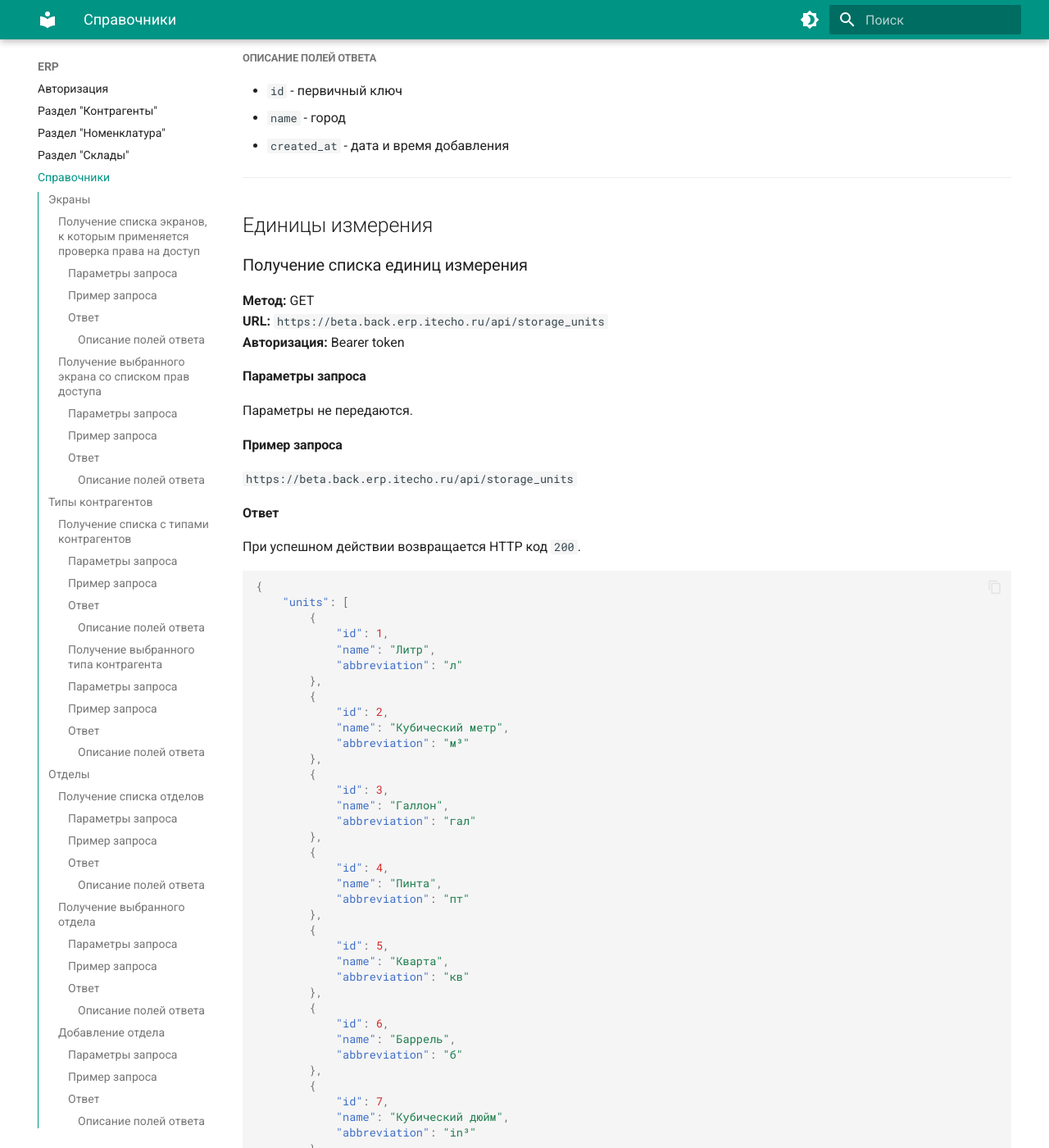
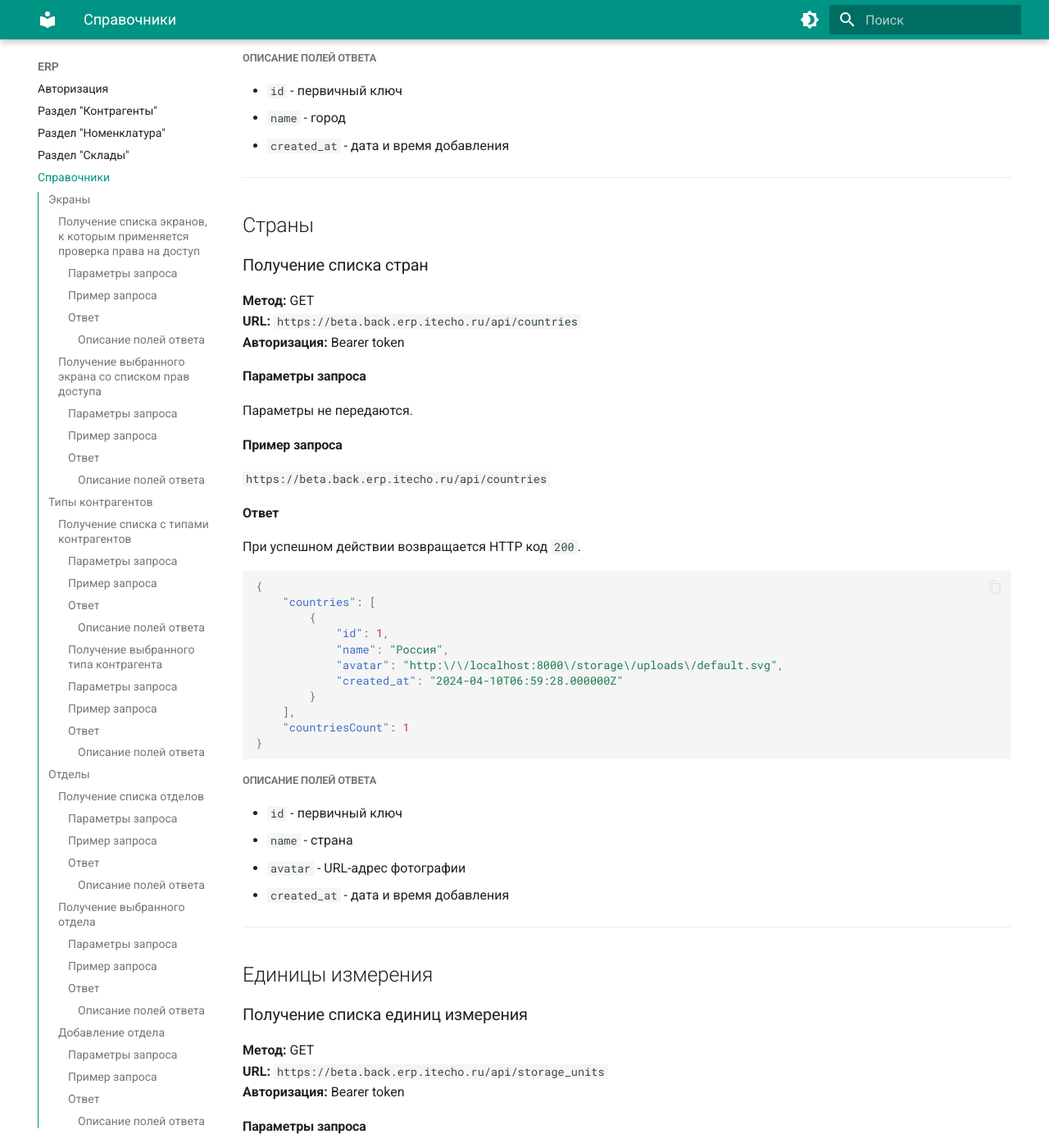
Before and after one commit to Krushanov/docs.erp.itecho.ru, an MkDocs documentation site: the page built from docs/ERP/Справочники.md, in a window 1280 px wide and 1400 px high, scrolled down 30451 px. Shown: the whole window at 82% size. Built offline with MkDocs 1.6.1 and Material for MkDocs 9.7.7, drawn with Linux system fonts in a browser that asks for light colours.

Commit message:
Edit Номенклатура.md, Справочники.md files.

````diff
--- a/docs/ERP/Справочники.md
+++ b/docs/ERP/Справочники.md
@@ -1469,6 +1469,48 @@
 
 ---
 
+## Страны
+
+### Получение списка стран
+
+**Метод:** GET
+**URL:** `https://beta.back.erp.itecho.ru/api/countries`
+**Авторизация:** Bearer token
+
+#### Параметры запроса
+
+Параметры не передаются.
+
+#### Пример запроса
+
+`https://beta.back.erp.itecho.ru/api/countries`
+
+#### Ответ
+
+При успешном действии возвращается HTTP код `200`.
+```json
+{
+	"countries": [
+		{
+			"id": 1,
+			"name": "Россия",
+			"avatar": "http:\/\/localhost:8000\/storage\/uploads\/default.svg",
+			"created_at": "2024-04-10T06:59:28.000000Z"
+		}
+	],
+	"countriesCount": 1
+}
+```
+
+##### Описание полей ответа
+
+- `id` - первичный ключ
+- `name` - страна
+- `avatar` - URL-адрес фотографии
+- `created_at` - дата и время добавления
+
+---
+
 ## Единицы измерения
 
 ### Получение списка единиц измерения
````
Also changed, not shown: docs/ERP/Номенклатура.md (+2 -2 lines).
